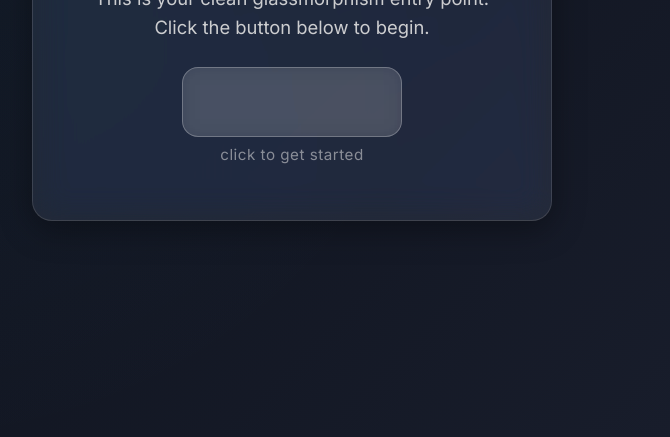
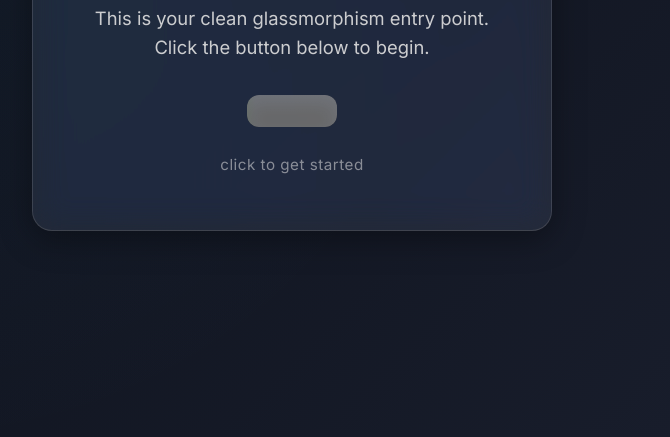
Before and after one commit to Phantom-Void/Website256, a plain HTML site: page index.html in a window 1280 px wide. Shown: the part 363-800 px from the top of the page, without its empty margins (348-1018 px from the left). Drawn offline with Linux system fonts and the light colour scheme.

Commit message:
Update index.html

```diff
--- a/index.html
+++ b/index.html
@@ -8,18 +8,70 @@
   <link rel="preconnect" href="https://fonts.gstatic.com" crossorigin>
   <link href="https://fonts.googleapis.com/css2?family=Inter:wght@300;400;500;600&display=swap" rel="stylesheet">
 
+  <!-- Mona Sans font -->
   <style>
+    @font-face {
+      font-family: "Mona Sans";
+      src: url("https://assets.codepen.io/64/Mona-Sans.woff2") format("woff2 supports variations"),
+           url("https://assets.codepen.io/64/Mona-Sans.woff2") format("woff2-variations");
+      font-weight: 100 1000;
+    }
+
+    @layer properties {
+      @property --bg-position { syntax: "<number>"; inherits: true; initial-value: 100; }
+      @property --after-blur    { syntax: "<number>"; inherits: true; initial-value: 0; }
+      @property --after-opacity { syntax: "<number>"; inherits: true; initial-value: 1; }
+      @property --before-opacity{ syntax: "<number>"; inherits: true; initial-value: 0.3; }
+      @property --btn-scale     { syntax: "<number>"; inherits: true; initial-value: 1; }
+    }
+
+    :root {
+      --debug: 0;
+      --body-bg: #0f0f1a;
+      --btn-bg: rgba(0,0,0,0.4);
+      --btn-border-width: 1.5;
+      --btn-scale: 1;
+      --after-bg: linear-gradient(to right, #000 0%, #000 100%);
+      --after-blur: 10;
+      --after-opacity: 0.9;
+      --after-pos-y: 8;
+      --before-opacity: 0.4;
+      --bg-position: 100;
+      --color-white:   hsl(0, 0%, 100%);
+      --color-cyan:    hsl(180, 100%, 50%);
+      --color-blue:    hsl(240, 100%, 50%);
+      --color-purple:  hsl(270, 100%, 50%);
+      --color-pink:    hsl(330, 40%, 70%);
+      --color-red:     hsl(0, 100%, 50%);
+      --color-yellow:  hsl(60, 100%, 50%);
+      --color-lime:    hsl(90, 100%, 75%);
+      --color-orange:  oklch(69.1% 0.223 36.85);
+    }
+
+    @supports (color: color(display-p3 0 0 0)) {
+      :root {
+        --color-white:  color(display-p3 1 1 1);
+        --color-cyan:   color(display-p3 0 1 1);
+        --color-blue:   color(display-p3 0 0 1);
+        --color-purple: color(display-p3 0.5 0 1);
+        --color-pink:   color(display-p3 1 0.4 0.7);
+        --color-red:    color(display-p3 1 0 0);
+        --color-yellow: color(display-p3 1 1 0);
+        --color-lime:   color(display-p3 0.75 1 0);
+        --color-orange: color(display-p3 0.96 0.39 0.2);
+      }
+    }
+
     * {
-      margin: 0;
-      padding: 0;
       box-sizing: border-box;
     }
 
     body {
-      font-family: 'Inter', system-ui, sans-serif;
+      margin: 0;
       min-height: 100vh;
+      background: var(--body-bg);
+      font-family: 'Inter', "Mona Sans", system-ui, sans-serif;
       color: #e0e0e0;
-      background: #0f0f1a;
       overflow-x: hidden;
     }
 
@@ -46,7 +98,7 @@
       align-items: center;
       justify-content: center;
       padding: 2rem;
-      gap: 3rem;
+      gap: 2rem;
     }
 
     .card {
@@ -81,44 +133,96 @@
       font-size: 1.15rem;
       line-height: 1.6;
       opacity: 0.9;
+      margin-bottom: 2rem;
     }
 
-    /* Rectangular button — completely empty inside */
-    .start-btn {
-      width: 220px;
-      height: 70px;
-      background: rgba(255, 255, 255, 0.13);
-      border: 1px solid rgba(255, 255, 255, 0.25);
-      border-radius: 16px;              /* rounded rectangle */
+    /* ── The rainbow animated button ── */
+    button {
+      all: unset;
       cursor: pointer;
-      transition: all 0.3s ease;
-      backdrop-filter: blur(10px);
-      margin: 1.5rem auto 0.5rem;
+      transform: scale(var(--btn-scale));
+      transition:
+        --bg-position 2.8s ease,
+        --after-blur 0.4s ease,
+        --before-opacity 0.4s ease,
+        --btn-scale 0.25s cubic-bezier(0.76, -0.25, 0.51, 1.13);
     }
 
-    .start-btn:hover {
-      background: rgba(255, 255, 255, 0.25);
-      transform: translateY(-3px) scale(1.04);
-      box-shadow: 0 12px 35px rgba(0, 0, 0, 0.4);
+    button > div {
+      position: relative;
+      padding: 1rem 2.8rem;
+      background: var(--btn-bg);
+      border-radius: 12px;
+      overflow: hidden;
+      font-size: 1.4rem;
+      font-weight: 700;
+      letter-spacing: 0.5px;
+      color: transparent;           /* hides any text if present */
+      isolation: isolate;
     }
 
-    /* Hint text below the button */
+    button div::after {
+      content: "";
+      position: absolute;
+      inset: 0;
+      background: var(--after-bg) no-repeat calc(var(--bg-position) * 1%) 0% / 900%;
+      transform: translateY(calc(var(--after-pos-y) * 1px));
+      filter: blur(calc(var(--after-blur) * 1px));
+      opacity: var(--after-opacity);
+      z-index: -2;
+      pointer-events: none;
+    }
+
+    button div::before {
+      content: "";
+      position: absolute;
+      inset: calc(var(--btn-border-width) * -1px);
+      width: calc(100% + calc(var(--btn-border-width) * 2px));
+      height: calc(100% + calc(var(--btn-border-width) * 2px));
+      background: linear-gradient(to right,
+        var(--color-white), var(--color-white),
+        var(--color-cyan), var(--color-blue), var(--color-purple),
+        var(--color-pink), var(--color-red), var(--color-yellow),
+        var(--color-lime), var(--color-white), var(--color-white)
+      ) no-repeat calc(var(--bg-position) * 1%) 0% / 900%;
+      border-radius: 14px;
+      opacity: var(--before-opacity);
+      z-index: -1;
+      pointer-events: none;
+    }
+
+    button:hover {
+      --btn-scale: 1.06;
+      --bg-position: 0;
+      --after-bg: linear-gradient(to right,
+        var(--color-white), var(--color-white),
+        var(--color-cyan), var(--color-blue), var(--color-purple),
+        var(--color-pink), var(--color-red), var(--color-yellow),
+        var(--color-lime), var(--color-white), var(--color-white)
+      );
+      --after-blur: 28;
+      --after-opacity: 0.35;
+      --after-pos-y: 0;
+      --before-opacity: 1;
+    }
+
+    button:active {
+      --btn-scale: 0.97;
+      --after-blur: 12;
+    }
+
     .hint {
       font-size: 0.95rem;
       opacity: 0.55;
       letter-spacing: 0.5px;
       user-select: none;
+      margin-top: 1.5rem;
     }
 
     @media (max-width: 500px) {
-      .card {
-        padding: 2.5rem 2rem;
-      }
+      .card { padding: 2.5rem 2rem; }
       h1 { font-size: 2.2rem; }
-      .start-btn {
-        width: 180px;
-        height: 60px;
-      }
+      button div { padding: 0.9rem 2.2rem; font-size: 1.2rem; }
     }
   </style>
 </head>
@@ -130,7 +234,11 @@
       <h1>Welcome</h1>
       <p>This is your clean glassmorphism entry point. Click the button below to begin.</p>
 
-      <button class="start-btn" id="startBtn"></button>
+      <button id="startBtn">
+        <div>
+          <!-- Empty → no text visible, but rainbow still animates over the area -->
+        </div>
+      </button>
       <div class="hint">click to get started</div>
     </div>
   </div>
```
